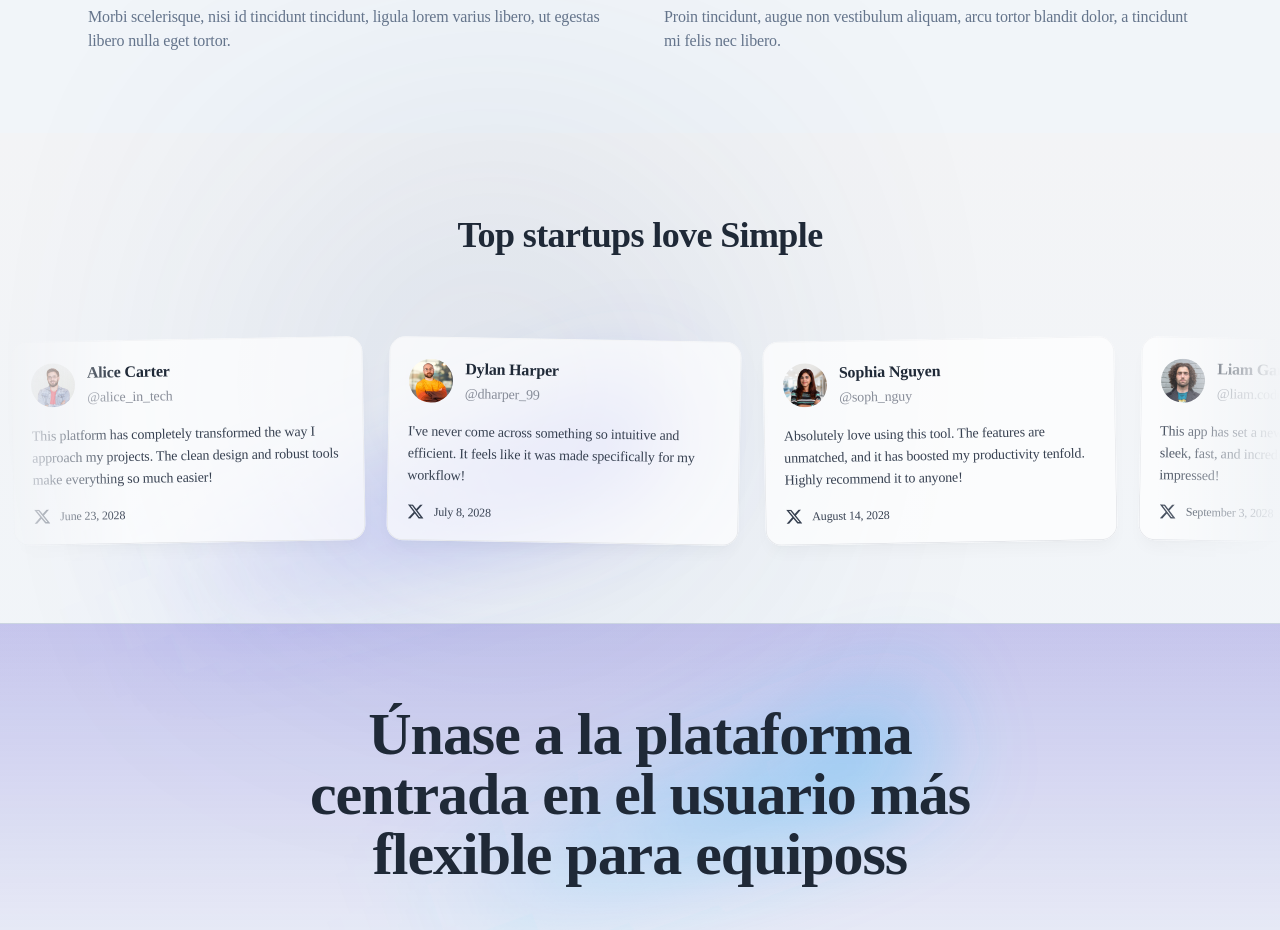
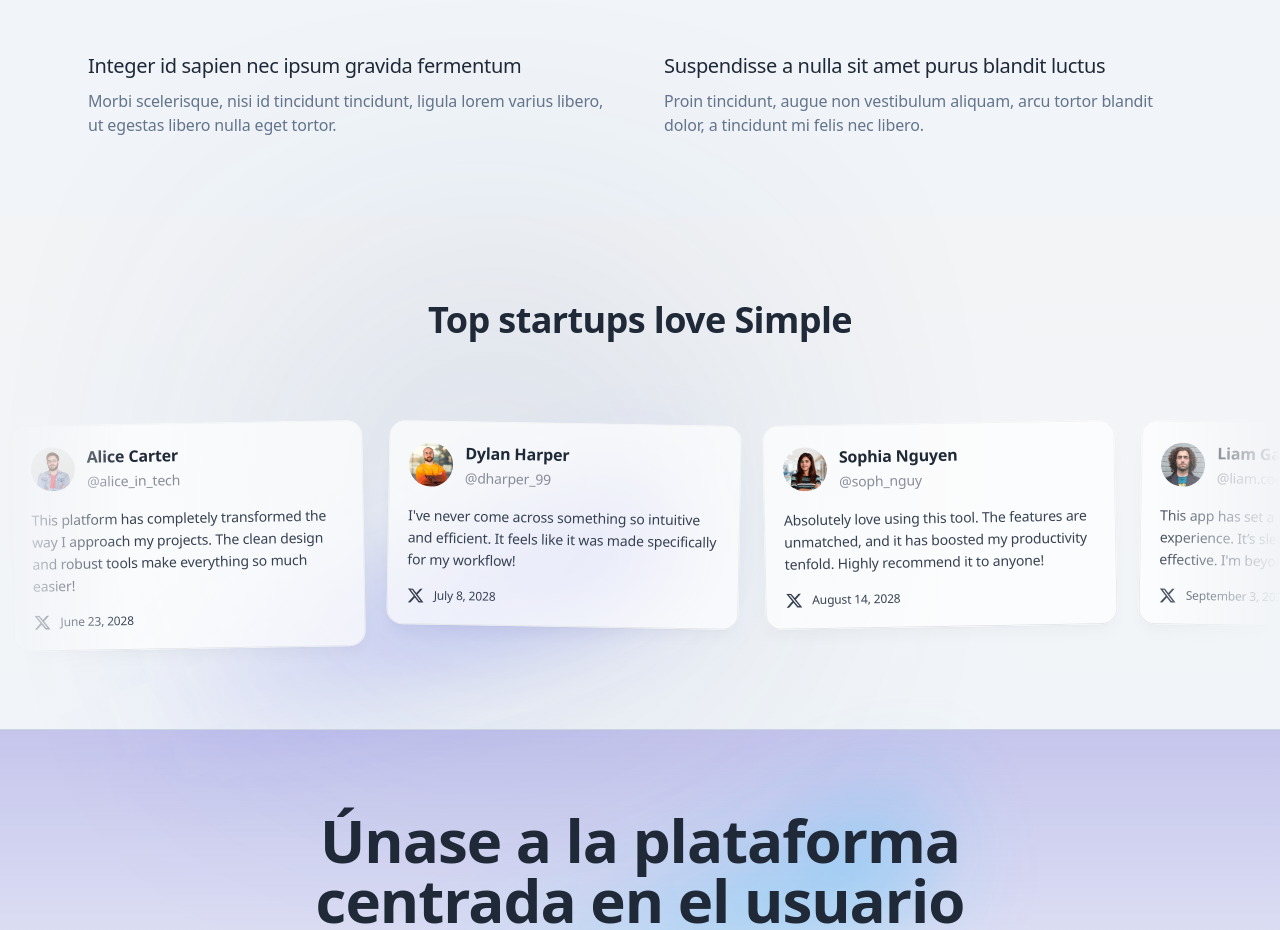
Before and after one commit to mononest/site, a Next.js app: page / in a window 1280 px wide. Shown: the part 3100-4030 px from the top of the page. Built offline with nearby package versions, Linux system fonts and the light colour scheme.

Commit message:
🎨 更新 Logo 大小 & 字体设定优化（系统字体统一）

```diff
--- a/app/css/style.css
+++ b/app/css/style.css
@@ -1,4 +1,3 @@
-@import url('https://fonts.googleapis.com/css2?family=M+PLUS+Rounded+1c:wght@400;500;700&display=swap');
 @import 'tailwindcss/base';
 @import 'tailwindcss/components';
 
--- a/app/layout.tsx
+++ b/app/layout.tsx
@@ -15,7 +15,7 @@ export default function RootLayout({
   children: React.ReactNode;
 }) {
   return (
-    <html lang="en">
+    <html lang="ja">
       <body
         className="font-sans antialiased bg-slate-100 text-gray-800 tracking-tight"
       >
--- a/tailwind.config.js
+++ b/tailwind.config.js
@@ -7,8 +7,7 @@ export default {
   theme: {
     extend: {
       fontFamily: {
-        roboto: ['var(--font-roboto)', 'sans-serif'],
-        sans: ['var(--font-montserrat)', 'sans-serif'],
+        sans: ['system-ui', 'sans-serif'],
       },
       fontSize: {
         xs: ['0.75rem', { lineHeight: '1.5' }],
```
Also changed, not shown: public/images/logo.svg.
